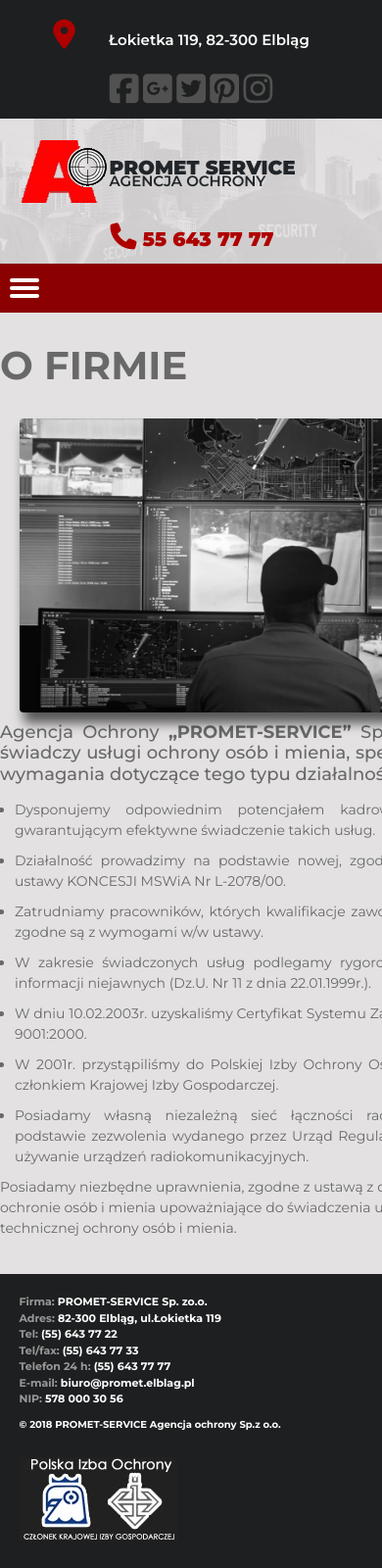
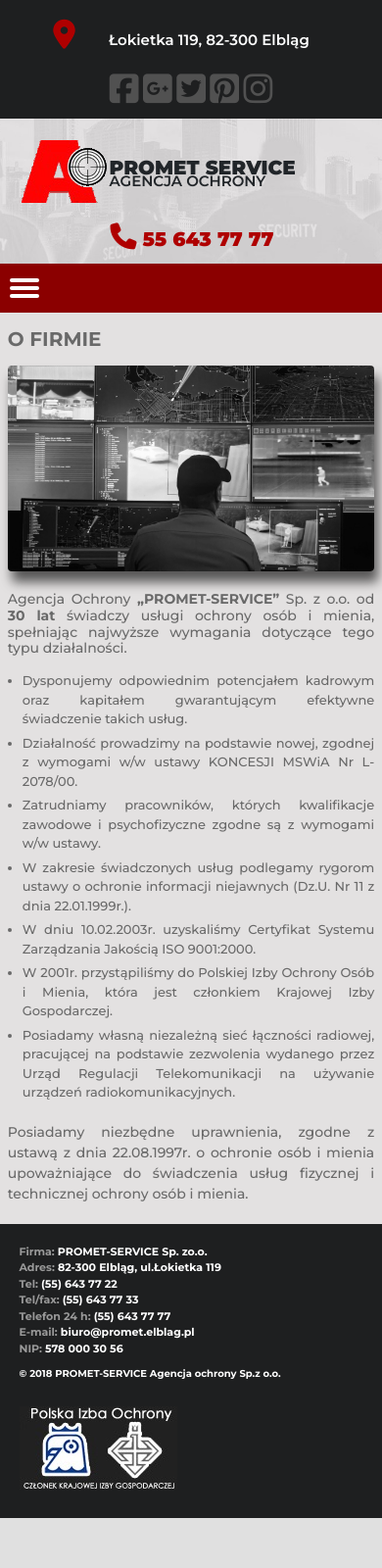
Before and after one commit to aircraftman3/promet, a PHP site: page /o-firmie.html in a window 390 px wide; the page is wider, and only the part inside the window is pictured. Shown: that part at 98% size. After the commit the page ends 1549 px from the top of that part, so only its background shows below. Run offline with PHP 8.4, Linux system fonts and the light colour scheme; some libraries are stand-ins or nearby versions.

Commit message:
subpages media queries

```diff
--- a/kadra.html
+++ b/kadra.html
@@ -142,8 +142,9 @@
         <div class="section-main-inner">
             <h5>PROMET SERVICE - Kadra</h5>
             <div class="section-main-view">
-                <img class="img-fluid" src="./images/o-firmie.jpg" alt="">
+
                 <div class="section-main-view-text">
+                    <img class="img-fluid" src="./images/o-firmie.jpg" alt="">
                     <h4> Do pracy we wszystkich służbach zatrudniamy specjalistów, których fachowość potwierdzona
                         posiadanymi licencjami i ukończonymi kursami jest gwarancją wysokiego poziomu świadczonych usług.</h4>
                     <h4>Co wyróżnia <span style="font-weight:bold">„PROMET-SERVICE” Sp. z o.o. </span>z pośród innych agencji ochrony na rynku elbląskim :</h4>
--- a/o-firmie.html
+++ b/o-firmie.html
@@ -144,7 +144,7 @@
             <h5>o firmie</h5>
             <div class="section-main-view">
                 <div class="section-main-view-text">
-                    <img src="./images/o-firmie.jpg" alt="">
+                    <img class="img-fluid" src="./images/o-firmie.jpg" alt="">
                     <h4>Agencja Ochrony <span style="font-weight:bold">„PROMET-SERVICE”</span> Sp. z o.o. od <span
                             style="font-weight:bold">30 lat</span> świadczy
                         usługi ochrony osób i mienia, spełniając najwyższe wymagania
--- a/style.css
+++ b/style.css
@@ -715,6 +715,7 @@ pixels, change the font-size of the links and position
     margin: 0 auto;
     height: 100%;
     background-color: #e3e1e1;
+    font-weight: 500;
 }
 
 .section-main-inner h5 {
@@ -778,6 +779,7 @@ pixels, change the font-size of the links and position
 
 .section-main-view-text p {
     font-size: 14px;
+    text-align: justify;
 
 }
 
@@ -947,6 +949,40 @@ pixels, change the font-size of the links and position
         font-size: 10px;
     }
 
+    .section-main-inner h5 {
+        font-size: 30px;
+        padding-top: 15px;
+        padding-bottom: 15px;
+    }
+
+    .section-main-inner {
+        max-width: 96%;
+    }
+
+    .section-main-view-text h4 {
+        font-size: 14px;
+        padding-bottom: 15px;
+    }
+
+    .section-main-inner h5 {
+        font-size: 20px;
+    }
+
+    .section-main-view-text img {
+        margin-bottom: 20px;
+    }
+
+    .section-main-view-text li {
+        padding-bottom: 5px;
+        font-size: 13px;
+    }
+
+    .section-main-view-text p {
+        padding-top: 15px;
+        font-size: 14px;
+        margin-bottom: 0;
+    }
+
 }
 
 
```
Also changed, not shown: other parts of style.css (+53 -0 lines).
